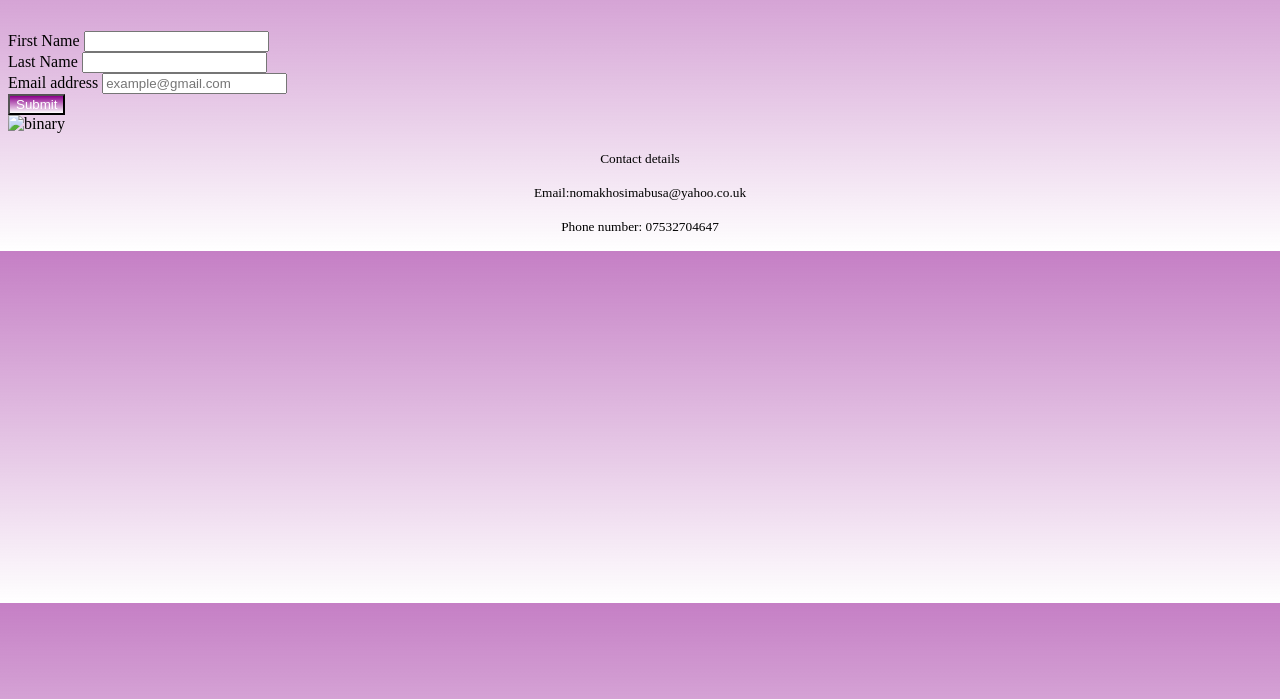
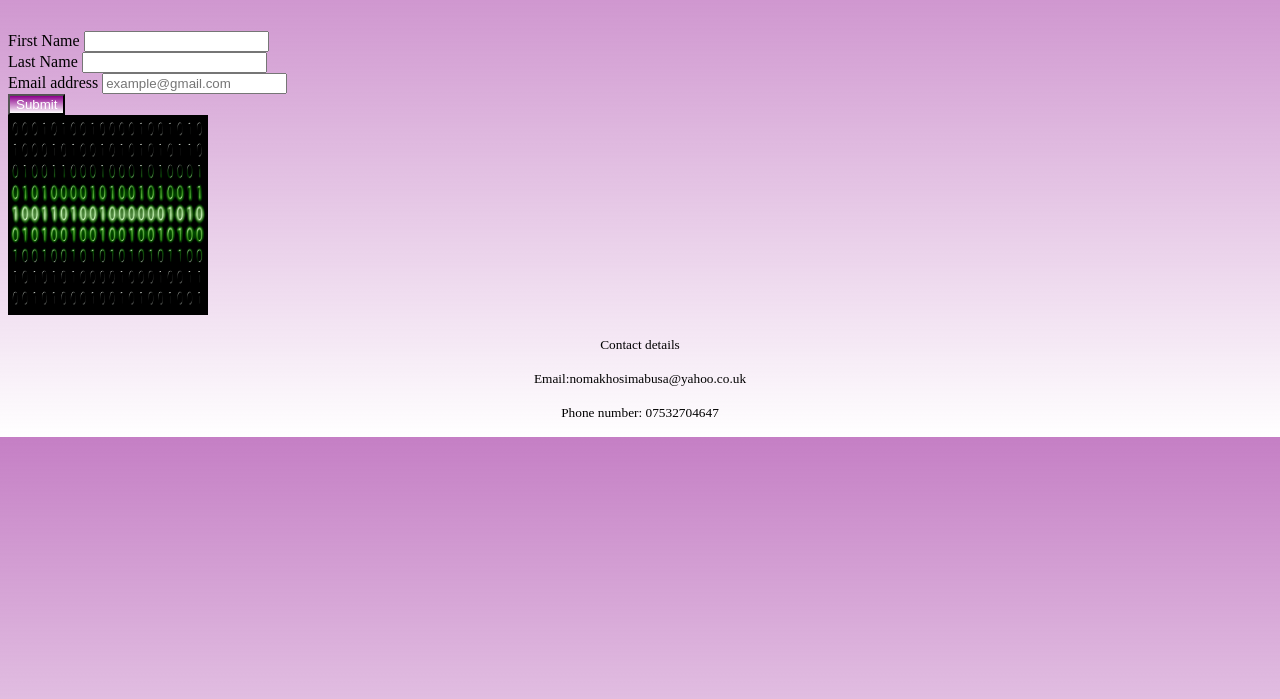
Before and after one commit to Makhosi1/Niyo-sessions, a plain HTML site: page MyPortfolio.html in a window 1280 px wide. Shown: the part 101-800 px from the top of the page. Drawn offline with Linux system fonts and the light colour scheme.

Commit message:
Niyo-sessions

```diff
--- a/MyPortfolio.html
+++ b/MyPortfolio.html
@@ -23,7 +23,7 @@
         </form>
 
 
-  <img src="binary.png" alt="binary">
+  <img src="Images/binary.png" alt="binary">
     </a>
 <footer>
     <p><small>Contact details</small> </p>
```
